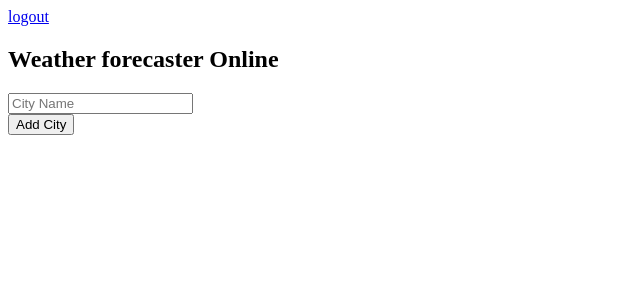
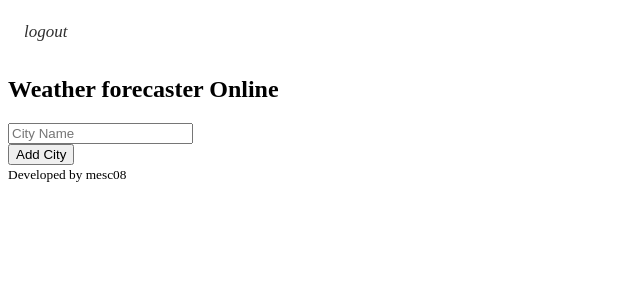
Before and after one commit to mesc08/django-weather-app, a Django app: page /mainpage/ in a window 1280 px wide. Shown: the top 300 px of the page, without its empty margins (0-640 px from the left). Run offline with Django 3.2, Linux system fonts and the light colour scheme; the visitor is signed in with stand-in values (Sample User, id 1); data that the repository does not hold is empty; parts of the project's set-up code (start-up, migrations or seed data) failed here and were passed over.

Commit message:
somechanges made on each file to make it compatible

```diff
--- a/main/main/urls.py
+++ b/main/main/urls.py
@@ -11,6 +11,6 @@ urlpatterns = [
     path('logout/',views.logout, name="logout"),
 
     #Use login main window
-    path('home/', views.home, name = "home"),
+    path('', views.home, name = "home"),
     path('mainpage/',views.mainpage, name = "mainpage"),
 ]
--- a/main/static/index.css
+++ b/main/static/index.css
@@ -0,0 +1,20 @@
+.topnav{
+	background-color: linear gradient(to left, lightblue, lightgreen);
+	overflow: hidden;
+}
+.topnav a{
+	float : left;
+	color: #2f2f2f;
+	text-align: right;
+	padding: 14px 16px;
+	text-decoration: none;
+	font-size: 17px;
+}
+.topnav a:hover{
+	background-color: #ddd;
+	color: black;
+}
+.topnav a.active{
+	background-color: #4CA421;
+	color: white;
+}
--- a/main/templates/base.html
+++ b/main/templates/base.html
@@ -1,17 +1,16 @@
 {% load static %}
-<!DOCTYPE html>
+<!doctype html>
 <html>
 <head>
 	<meta charset="utf-8">
     <meta name="viewport" content="width=device-width, initial-scale=1, shrink-to-fit=no">
 	<title>Weather Application</title>
 	<link rel="stylesheet" type="text/css" href="{% static 'index.css' %}">
-	<style type="text/javascript" src="base.js"></style>
 </head>
 <body>
 	{% if user.is_authenticated %}
 		<div class ="topnav" id = "mytopnave">
-			<a href = "{% url 'logout' %}">logout</a>
+			<a href = "{% url 'logout' %}"><em>logout</em></a>
 		</div>
 	{% endif %}
 	{% block content %}
--- a/main/templates/main.html
+++ b/main/templates/main.html
@@ -4,7 +4,7 @@
 	<div class = "class2">
 		<div class = "container">
 			<h1 class = "title">
-				Weather forecaster Online
+				<strong>Weather forecaster Online</strong>
 			</h1>
 		</div>
 	</div>
@@ -60,5 +60,6 @@
 	</div>
 </section>
 <footer class="footer">
+	<small> Developed by mesc08 </small>
 </footer>
 {% endblock %}
--- a/main/templates/register.html
+++ b/main/templates/register.html
@@ -1,9 +1,10 @@
 {% extends "base.html" %}
+
 {% block content %}
 
 <div class = "row justify-content-center mt-5">
 	<div class ="col-md-5">
-		<h1> Register</h1>
+		<h1><strong> Register </strong></h1>
 	</div>
 </div>
 
@@ -38,8 +39,9 @@
 			</form>
 			<hr>
 			<div class = "text-center">
-				Do you already have an account? <a href="{% url 'login' %}">Login here </a>
+				<small>Do you already have an account?</small> <a href="{% url 'login' %}"><em>Login here </em></a>
 			</div>
 	</div>
 </div>
+
 {% endblock %}
--- a/main/weather/forms.py
+++ b/main/weather/forms.py
@@ -1,6 +1,6 @@
 from django import forms
 from django.contrib.auth.forms import UserCreationForm
-from django.contrib.auth.models import UserCreationForm
+from django.contrib.auth.models import User
 from django.forms import ModelForm, TextInput
 from .models import City
 
--- a/main/weather/models.py
+++ b/main/weather/models.py
@@ -1,8 +1,10 @@
 from django.db import models
+from django.contrib.auth.models import User
 
 # Create your models here.
 class City(models.Model):
 	name = models.CharField(max_length = 30)
+	user = models.ForeignKey(User,on_delete=models.CASCADE)
 	def __str__(self):
 		return self.name
 	class Meta:
--- a/main/weather/views.py
+++ b/main/weather/views.py
@@ -24,7 +24,7 @@ def register(request):
 			return redirect('main')
 	else:
 		form = UserCreationForm()
-	return render(request,'register.html',{'form': form})
+	return render(request,'register.html',{'form': form},{'error':'Username or email already exist'})
 
 def login(request):
 	if request.method=='GET':
```
Also changed, not shown: main/templates/home.html (+4 -4 lines), main/templates/login.html (+6 -6 lines), main/db.sqlite3 (added).
